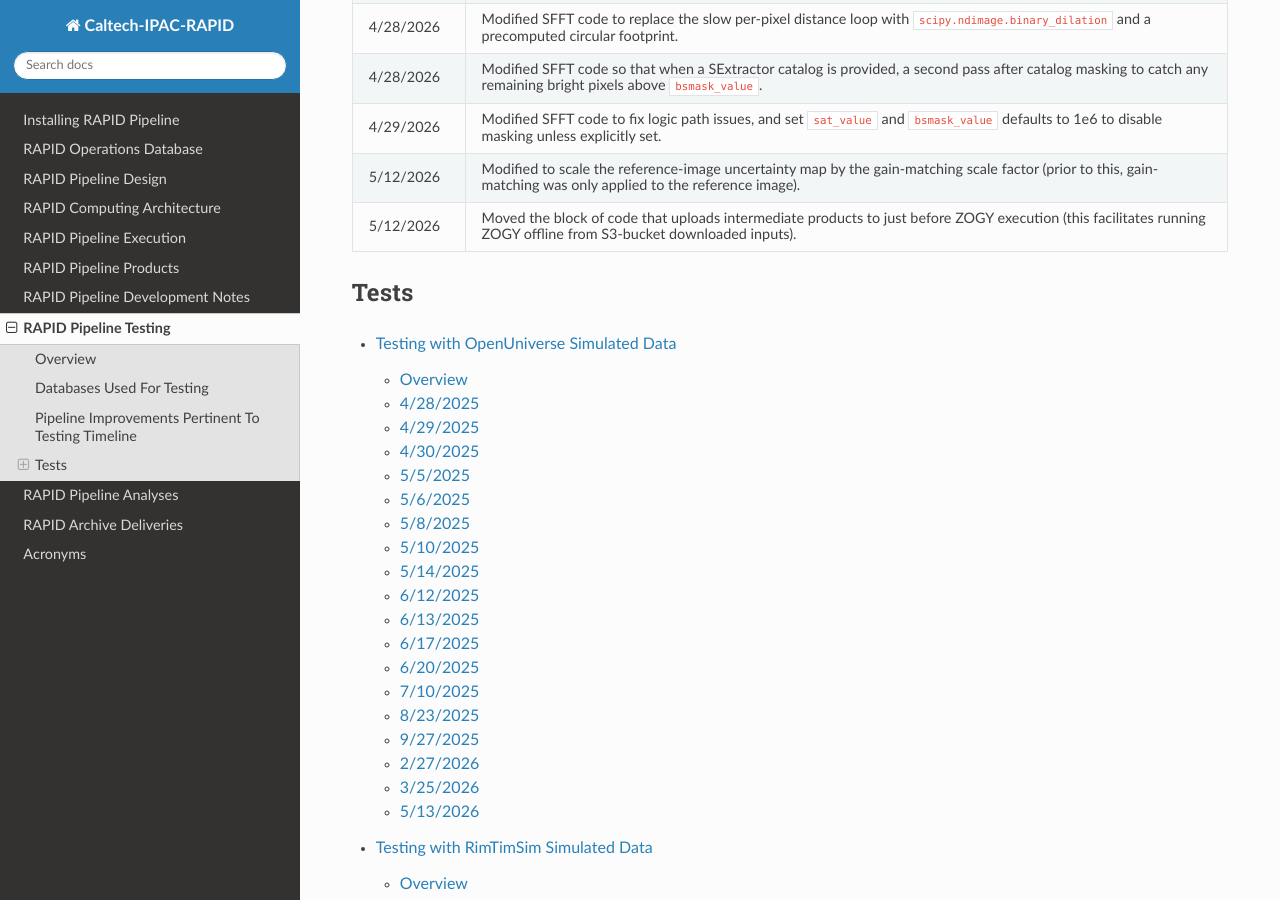
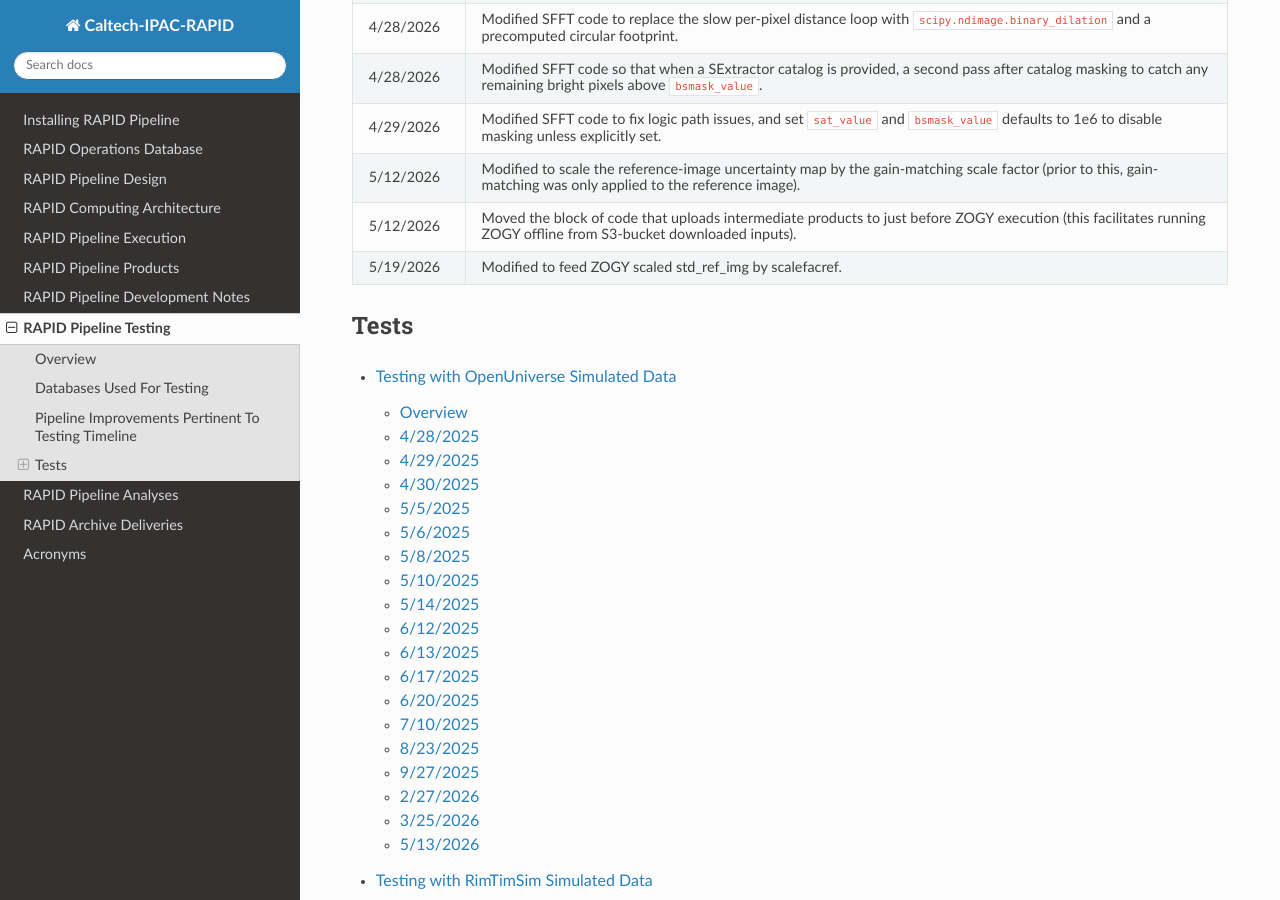
Before and after one commit to Caltech-IPAC/rapid, a Sphinx documentation site: the page built from docs/source/dev/tests.rst, in a window 1280 px wide and 900 px high, scrolled down 2836 px. Built offline with Sphinx 7.4.7 and the Read the Docs theme 3.1.0, drawn with Linux system fonts in a browser that asks for light colours.

Commit message:
Updated pipeline improvements with modification to feed ZOGY scaled std_ref_img by scalefacref.

```diff
--- a/docs/source/dev/tests.rst
+++ b/docs/source/dev/tests.rst
@@ -95,6 +95,7 @@ Date              Software modification
 4/29/2026         Modified SFFT code to fix logic path issues, and set ``sat_value`` and ``bsmask_value`` defaults to 1e6 to disable masking unless explicitly set.
 5/12/2026         Modified to scale the reference-image uncertainty map by the gain-matching scale factor (prior to this, gain-matching was only applied to the reference image).
 5/12/2026         Moved the block of code that uploads intermediate products to just before ZOGY execution (this facilitates running ZOGY offline from S3-bucket downloaded inputs).
+5/19/2026         Modified to feed ZOGY scaled std_ref_img by scalefacref.
 ===============   ===============================================================================================================================================================================================================================
 
 
```
